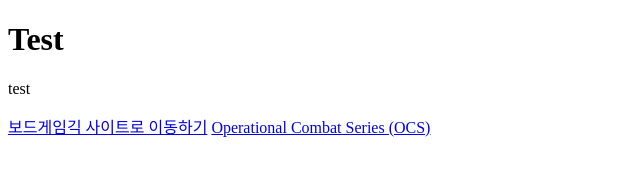
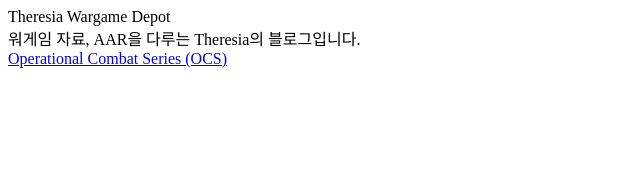
Before and after one commit to theresia0168/theresia0168.github.io, a plain HTML site: page index.html in a window 1280 px wide. Shown: the whole page, without its empty margins (0-640 px from the left). Drawn offline with Linux system fonts and the light colour scheme.

Commit message:
ocs link fix

```diff
--- a/index.html
+++ b/index.html
@@ -4,10 +4,9 @@
   <title>Theresia Wargame Depot</title>
 </head>
 <body>
-  <h1>Test</h1>
-  <p>test</p>
+  <div className='blog-title'>Theresia Wargame Depot</div>
+  <div className='blog-description'>워게임 자료, AAR을 다루는 Theresia의 블로그입니다.</div>
 
-  <a href="https://boardgamegeek.com">보드게임긱 사이트로 이동하기</a>
-  <a href="https://https://theresia0168.github.io/ocs" target="_blank">Operational Combat Series (OCS)</a>
+  <a className='ocs-page-link' href="https://https://theresia0168.github.io/ocs/" target="_blank">Operational Combat Series (OCS)</a>
 </body>
 </html>
```
Also changed, not shown: style.css (added).
